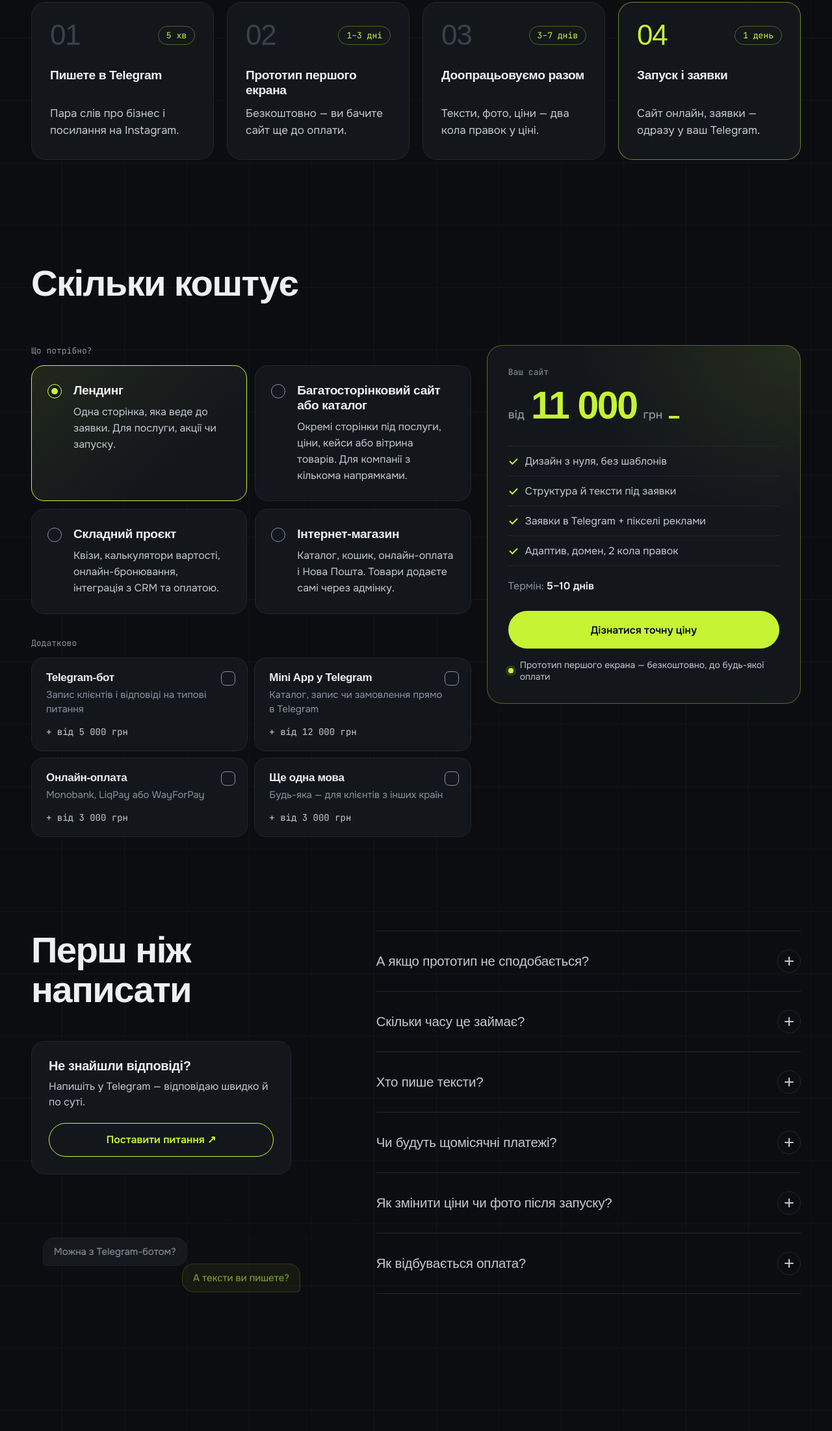
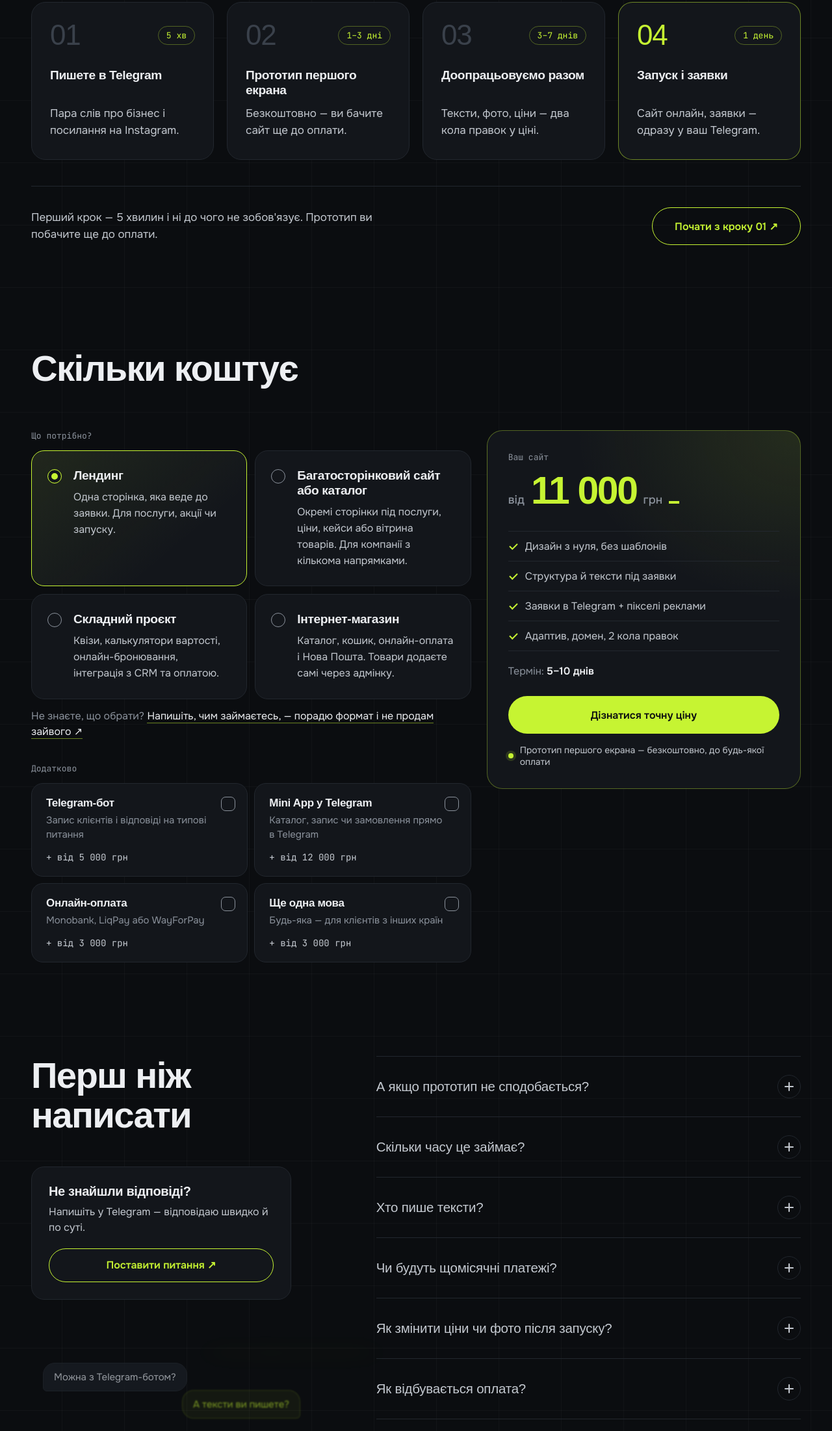
Before and after one commit to oleksandrsites-blip/oleks-web, a plain HTML site: page public/index.html in a window 1280 px wide. Shown: the part 2821-5023 px from the top of the page at 65% size. Drawn offline with Linux system fonts and the light colour scheme; a web font is replaced by a local one.

Commit message:
Дії: «Не знаєте, що обрати?» у калькуляторі та «Почати з кроку 01» після етапів
Co-Authored-By: Claude Opus 5.5 <noreply@anthropic.com>

```diff
--- a/public/css/style.css
+++ b/public/css/style.css
@@ -170,6 +170,12 @@ main>section,.ftr{transition:opacity .6s}
 .process{padding-top:14vh;padding-bottom:14vh}
 .process .h2{font-size:clamp(26px,3.4vw,52px);max-width:16ch}
 /* 4 етапи: рівний ряд карток, поява по черзі при вході в екран */
+.flow-cta{display:flex;align-items:center;justify-content:space-between;gap:24px 48px;margin-top:40px;padding-top:32px;border-top:1px solid var(--line)}
+.flow-cta p{max-width:52ch;font-size:17px;line-height:1.55;color:var(--text2)}
+.flow-cta .btn-line{flex:none;width:auto;margin:0;padding:0 34px;color:var(--lime)}
+.c-help{margin-top:14px;font-size:16px;line-height:1.5;color:var(--muted)}
+.c-help a{color:var(--text);border-bottom:1px solid rgba(198,244,50,.5);transition:color .2s,border-color .2s}
+.c-help a:hover{color:var(--lime);border-color:var(--lime)}
 .flow{display:grid;grid-template-columns:repeat(4,minmax(0,1fr));gap:20px;margin-top:56px;list-style:none}
 .fs{position:relative;display:flex;flex-direction:column;padding:28px 28px 32px;border:1px solid var(--line);border-radius:22px;background:var(--surface);
   opacity:0;transform:translateY(20px);transition:opacity .6s var(--out),transform .7s var(--out),border-color .25s}
@@ -418,6 +424,10 @@ main>section,.ftr{transition:opacity .6s}
   .opt .o-d,.tog .o-d{display:none}
   .opt b,.tog b{font-family:var(--f-body);font-weight:600;font-size:16px;letter-spacing:0}
   .calc-opts .c-label:not(:first-child){margin-top:22px}
+  .c-help{font-size:15px}
+  .flow-cta{flex-direction:column;align-items:stretch;gap:18px;margin-top:28px;padding-top:24px}
+  .flow-cta p{font-size:16px}
+  .flow-cta .btn-line{width:100%}
   .adds{gap:10px}
   .tog{padding:14px;border-radius:16px}
   .tog b{padding-right:28px}
--- a/public/index.html
+++ b/public/index.html
@@ -24,7 +24,7 @@
 <link rel="preconnect" href="https://fonts.googleapis.com">
 <link rel="preconnect" href="https://fonts.gstatic.com" crossorigin>
 <link href="https://fonts.googleapis.com/css2?family=Unbounded:wght@500;800&family=Onest:wght@400;500;600&family=JetBrains+Mono:wght@400;500&display=swap" rel="stylesheet">
-<link rel="stylesheet" href="css/style.css?v=20261127b">
+<link rel="stylesheet" href="css/style.css?v=20261127c">
 </head>
 <body class="intro">
 
@@ -172,6 +172,10 @@
         <p>Сайт онлайн, заявки — одразу у ваш Telegram.</p>
       </li>
     </ol>
+    <div class="flow-cta">
+      <p>Перший крок — 5 хвилин і ні до чого не зобов'язує. Прототип ви побачите ще до оплати.</p>
+      <a href="https://t.me/LysOleksandr" data-tg="process" target="_blank" rel="noopener" class="btn-line">Почати з кроку 01 ↗</a>
+    </div>
   </section>
 
   <!-- ============ ЦІНИ ============ -->
@@ -201,6 +205,7 @@
             <span class="o-d">Каталог, кошик, онлайн-оплата і Нова Пошта. Товари додаєте самі через адмінку.</span>
           </button>
         </div>
+        <p class="c-help">Не знаєте, що обрати? <a href="https://t.me/LysOleksandr" data-tg="help" target="_blank" rel="noopener">Напишіть, чим займаєтесь, — порадю формат і не продам зайвого ↗</a></p>
         <p class="c-label">Додатково</p>
         <div class="adds">
           <button class="tog" type="button" aria-pressed="false" data-add="bot">
@@ -344,6 +349,6 @@
 
 <svg class="thread" id="thread" aria-hidden="true"><path id="path"/><path id="path2"/></svg>
 
-<script src="js/main.js?v=20261127b"></script>
+<script src="js/main.js?v=20261127c"></script>
 </body>
 </html>
--- a/public/js/main.js
+++ b/public/js/main.js
@@ -264,6 +264,8 @@ const TG_TEXT = {
   final:  'Привіт! Хочу сайт для свого бізнесу. Коротко про нього: ',
   footer: 'Привіт, Олександре! Хочу обговорити сайт.',
   faq:    'Привіт! Маю питання щодо сайту: ',
+  help:   'Привіт! Не знаю, який формат сайту мені потрібен. Мій бізнес: ',
+  process:'Привіт! Хочу почати з безкоштовного прототипу. Мій бізнес: ',
   price:  () => {
     const what = [NAME[cType], ...activeAdds().map(k => ADD[k].n)].join(' + ');
     return `Привіт! Хочу дізнатися точну ціну: ${what} (у калькуляторі від ${fmt(total())} грн). Мій бізнес: `;
```
Also changed, not shown: 1 other file.
